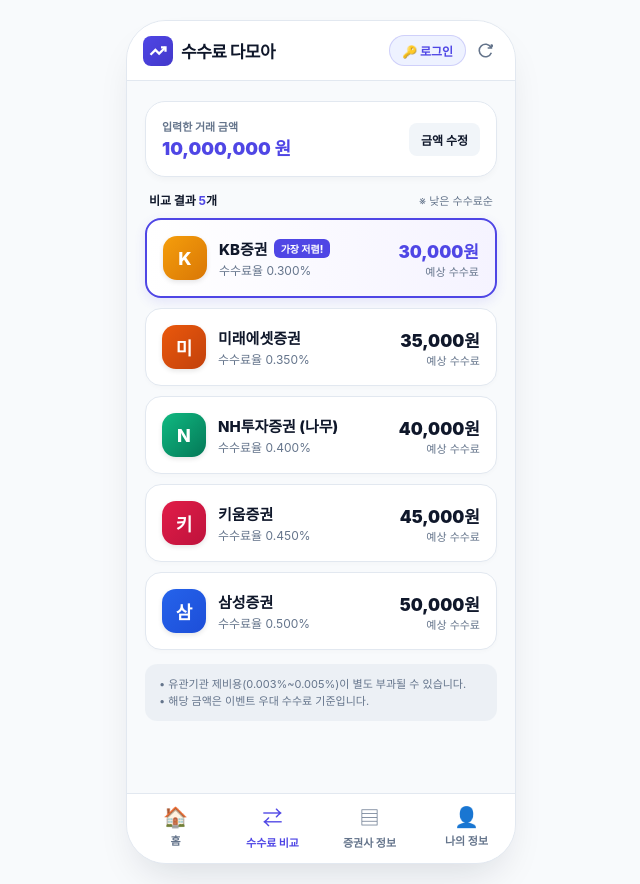
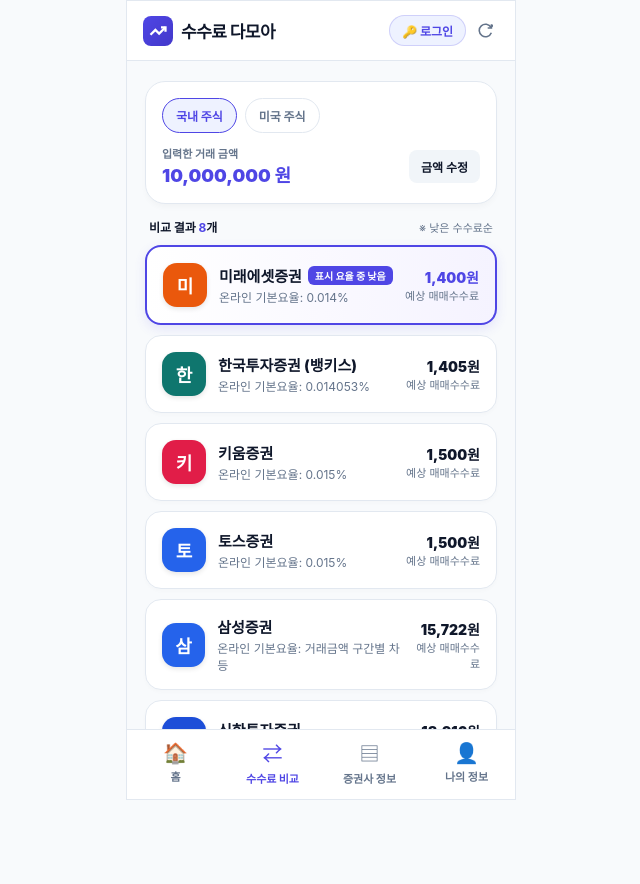
Before and after one commit to unitsice-a/deepscape1, a plain HTML site: page index.html in a window 1280 px wide. Both pictures are taken after a click on the button "수수료 비교하기". Shown: the whole page, without its empty margins (319-959 px from the left). After the commit the page ends 800 px from the top, so only its background shows below. Drawn offline with Linux system fonts and the light colour scheme; a web font is replaced by a local one.

Commit message:
feat: add domestic and US fee comparison and broker search

```diff
--- a/index.html
+++ b/index.html
@@ -28,27 +28,14 @@
     -webkit-tap-highlight-color: transparent;
   }
 
-  body {
-    background-color: #f8fafc;
-    display: flex;
-    justify-content: center;
-    align-items: center;
-    min-height: 100vh;
-    padding: 0;
-  }
-
-  @media (min-width: 640px) {
-    body {
-      padding: 20px 0;
-    }
-  }
+  body { background-color:#f8fafc; display:flex; justify-content:center; align-items:flex-start; min-height:100vh; padding:0; }
 
   /* 모바일 디바이스 프레임 (390px 반응형) */
   .mobile-device {
     width: 100%;
     max-width: 390px;
     height: 100vh;
-    max-height: 844px;
+    max-height: none;
     background-color: #f8fafc;
     border-radius: 0px;
     box-shadow: 0 20px 40px -15px rgba(15, 23, 42, 0.15);
@@ -60,10 +47,7 @@
   }
 
   @media (min-width: 640px) {
-    .mobile-device {
-      border-radius: 40px;
-      height: 844px;
-    }
+    .mobile-device { border-radius:0; height:100vh; max-height:none; box-shadow:none; }
   }
 
   /* 헤더 앱바 (우측 상단 로그인/프로필 버튼 포함) */
@@ -476,9 +460,13 @@
     color: var(--primary);
   }
 
-  .tab-item.active .tab-text {
-    font-weight: 900;
-  }
+  .tab-item.active .tab-text { font-weight:900; }
+  .filter-chips{display:flex;gap:8px;overflow-x:auto;padding:2px 0 12px}
+  .filter-chip{flex:0 0 auto;border:1px solid var(--border-color);background:#fff;color:var(--text-muted);border-radius:999px;padding:8px 13px;font-size:12px;font-weight:800;cursor:pointer}
+  .filter-chip.active{background:var(--primary-light);border-color:var(--primary);color:var(--primary)}
+  .data-note{font-size:10px;color:var(--text-muted);line-height:1.5;margin-top:6px}
+  .rate-pair{display:flex;justify-content:space-between;gap:10px;font-size:12px;padding:8px 0;border-bottom:1px solid var(--border-color)}
+  .rate-pair:last-child{border-bottom:0}
 
   /* 모달 */
   .modal-overlay {
@@ -724,7 +712,7 @@
         <div class="hero-banner">
           <span class="hero-badge">2026년 최신 수수료 우대</span>
           <h1 class="hero-title">주식 투자 시작전,<br>수수료부터 비교하세요</h1>
-          <p class="hero-sub">예상 거래 금액을 입력하면 증권사별 실시간 수수료를 한눈에 확인할 수 있습니다.</p>
+          <p class="hero-sub">거래 금액과 시장을 선택하면 공식 안내에서 확인한 증권사별 기본 수수료를 비교할 수 있습니다.</p>
           <div class="hero-decor">%</div>
         </div>
 
@@ -734,7 +722,11 @@
             거래 금액 입력
           </div>
 
-          <label class="input-label" for="amount-input">매수 / 매도 금액 (원)</label>
+          <label class="input-label" for="market-select">비교할 주식 시장</label>
+          <select id="market-select" class="amount-input" style="padding-right:14px;margin-bottom:14px;" onchange="updateMarketLabel()">
+            <option value="domestic">국내 주식 (KRW)</option><option value="us">미국 주식 (USD)</option>
+          </select>
+          <label class="input-label" id="amount-label" for="amount-input">매수 / 매도 금액 (원)</label>
           <div class="input-wrapper">
             <input type="number" id="amount-input" value="10000000" placeholder="금액 입력" class="amount-input">
             <span class="currency-unit">원</span>
@@ -764,7 +756,8 @@
 
       <!-- 2. ⇄ 수수료 비교 탭 -->
       <section id="tab-compare" class="tab-content">
-        <div class="card" style="padding: 16px; margin-bottom: 14px;">
+        <div class="card" style="padding:16px;margin-bottom:14px;">
+          <div style="display:flex;gap:8px;margin-bottom:12px;"><button class="filter-chip active" id="market-domestic-btn" onclick="setMarket('domestic')">국내 주식</button><button class="filter-chip" id="market-us-btn" onclick="setMarket('us')">미국 주식</button></div>
           <div style="display: flex; justify-content: space-between; align-items: center;">
             <div>
               <span style="font-size: 11px; color: var(--text-muted); font-weight: 700; display: block;">입력한 거래 금액</span>
@@ -791,11 +784,10 @@
 
       <!-- 3. ▤ 증권사 정보 탭 -->
       <section id="tab-info" class="tab-content">
-        <div style="font-size: 16px; font-weight: 800; color: var(--text-main); margin-bottom: 14px; display: flex; justify-content: space-between; align-items: center;">
-          <span>증권사별 주요 혜택</span>
-          <span style="font-size: 11px; color: var(--primary); font-weight: 700;">터치하여 상세 보기</span>
-        </div>
-
+        <div style="font-size:16px;font-weight:800;color:var(--text-main);margin-bottom:8px;">증권사 정보</div>
+        <p style="font-size:12px;color:var(--text-muted);line-height:1.5;margin-bottom:14px;">국내 주요 증권사 8곳의 기본 수수료와 공식 안내를 확인할 수 있습니다. 계좌 종류와 이벤트에 따라 실제 적용 요율은 달라질 수 있습니다.</p>
+        <input id="broker-search" class="login-input" style="margin-bottom:10px;" type="search" placeholder="증권사 이름 검색" oninput="renderInfo()">
+        <div class="filter-chips"><button class="filter-chip active" data-filter="all" onclick="setBrokerFilter('all')">전체</button><button class="filter-chip" data-filter="full" onclick="setBrokerFilter('full')">종합 증권사</button><button class="filter-chip" data-filter="online" onclick="setBrokerFilter('online')">온라인 중심</button></div>
         <div id="info-list"></div>
       </section>
 
@@ -940,8 +932,7 @@
         </div>
 
         <div style="background-color: var(--bg-main); padding: 14px; border-radius: 14px; margin-bottom: 16px;">
-          <span style="font-size: 11px; color: var(--text-muted); font-weight: 700; display: block; margin-bottom: 2px;">수수료율</span>
-          <span id="modal-rate" style="font-size: 18px; font-weight: 900; color: var(--primary);">0.003%</span>
+          <span style="font-size:11px;color:var(--text-muted);font-weight:700;display:block;margin-bottom:2px;">시장별 온라인 수수료 안내</span><span id="modal-rate" style="font-size:15px;font-weight:900;color:var(--primary);">공식 확인 필요</span>
         </div>
 
         <div style="margin-bottom: 16px;">
@@ -954,7 +945,7 @@
           <p id="modal-condition" style="font-size: 12px; color: var(--text-muted); background: #f8fafc; padding: 10px 12px; border-radius: 10px; border: 1px solid var(--border-color);"></p>
         </div>
 
-        <button onclick="applyBroker()" class="btn-primary">혜택받고 계좌 개설하기</button>
+        <a id="modal-source-link" href="#" target="_blank" rel="noopener noreferrer" class="btn-primary" style="text-decoration:none;">공식 수수료 안내 보기</a>
       </div>
     </div>
 
@@ -1045,73 +1036,29 @@
     showToast('로그아웃되었습니다.');
   }
 
-  const brokers = [
-    {
-      id: 'kb',
-      name: 'KB증권',
-      color: 'linear-gradient(135deg, #f59e0b, #d97706)',
-      rate: 0.003,
-      tag: '최저 수수료',
-      benefits: [
-        '신규 고객 평생 수수료 우대 (0.003%)',
-        '해외주식 원화주문 수수료 0원',
-        '주식 쿠폰 3만원 즉시 지급'
-      ],
-      condition: '비대면 최초 신규 계좌 개설 및 이벤트 신청 시'
-    },
-    {
-      id: 'mirae',
-      name: '미래에셋증권',
-      color: 'linear-gradient(135deg, #ea580c, #c2410c)',
-      rate: 0.0035,
-      tag: '인기 증권사',
-      benefits: [
-        '온라인 주식 거래 수수료 평생 우대',
-        '미국 주식 거래 축하금 $30 지급',
-        '실시간 다우존스 뉴스 무료'
-      ],
-      condition: '신규 및 휴면 고객 대상 (이벤트 기간 내)'
-    },
-    {
-      id: 'nh',
-      name: 'NH투자증권 (나무)',
-      color: 'linear-gradient(135deg, #10b981, #047857)',
-      rate: 0.004,
-      tag: '공모주 추천',
-      benefits: [
-        '국내 주식 수수료 우대 혜택',
-        '환전 우대율 최대 100%',
-        '공모주 청약 수수료 면제'
-      ],
-      condition: '나무 전용 앱을 통한 비대면 계좌 개설 고객'
-    },
-    {
-      id: 'kiwoom',
-      name: '키움증권',
-      color: 'linear-gradient(135deg, #e11d48, #be123c)',
-      rate: 0.0045,
-      tag: '점유율 1위',
-      benefits: [
-        '영웅문 앱 이용 시 우대 수수료',
-        '현금 4만원 100% 증정 이벤트',
-        '조건 검색식 무제한 이용'
-      ],
-      condition: '비대면 계좌 개설 이벤트 신청 완료 시'
-    },
-    {
-      id: 'samsung',
-      name: '삼성증권',
-      color: 'linear-gradient(135deg, #2563eb, #1d4ed8)',
-      rate: 0.005,
-      tag: '우수 프리미엄',
-      benefits: [
-        '온라인 거래 우대 수수료율 적용',
-        '해외주식 지원금 $20 지원',
-        '프리미엄 투자 리포트 제공'
-      ],
-      condition: 'mPOP 앱에서 최초 신규 계좌 개설 고객'
-    }
+  const DATA_CHECKED='2026-11-17';
+  // 공식 안내에서 확인한 온라인 대표 요율. 이벤트·계좌·거래채널별 적용 조건은 별도 확인 필요.
+  const brokers=[
+    {id:'kb',name:'KB증권',group:'full',color:'#d97706',domesticRate:null,usRate:null,tag:'종합 증권사',benefits:['국내·미국주식 요율은 계좌별 공식 안내 확인 필요'],condition:'계좌 유형과 이벤트 참여 여부에 따라 달라질 수 있습니다.',source:'https://www.kbsec.com/go.able?linkcd=m06030007'},
+    {id:'mirae',name:'미래에셋증권',group:'full',color:'#ea580c',domesticRate:.00014,usRate:.0025,tag:'종합 증권사',benefits:['국내 다이렉트 온라인 기본요율 0.014%','미국주식 온라인 기본요율 0.25%'],condition:'다이렉트 계좌 기준 기본요율입니다. 이벤트 우대는 신청·기간 조건을 확인하세요.',source:'https://securities.miraeasset.com/hki/hki7000/v05.do?cs_ecis_id=202412029'},
+    {id:'nh',name:'NH투자증권 (나무)',group:'full',color:'#059669',domesticRate:null,usRate:null,tag:'종합 증권사',benefits:['나무 계좌의 국내·미국주식 요율은 공식 안내 확인 필요'],condition:'나무 계좌 유형과 이벤트 조건에 따라 달라질 수 있습니다.',source:'https://www.mynamuh.com/tx/WMDoc.action?viewPage=/tx/customerService/chargeInfo.jsp'},
+    {id:'kiwoom',name:'키움증권',group:'online',color:'#e11d48',domesticRate:.00015,usRate:.0025,tag:'온라인 중심',benefits:['국내주식 온라인 대표요율 0.015%','미국주식 온라인 기본요율 0.25%'],condition:'제휴 안내에서 확인한 대표요율이며 계좌별·이벤트 적용 여부를 확인해야 합니다.',source:'https://www.kiwoom.com/h/customer/fee/VFeeInfoView'},
+    {id:'samsung',name:'삼성증권',group:'full',color:'#2563eb',domesticRate:null,usRate:null,tag:'종합 증권사',benefits:['국내 온라인 수수료는 거래금액 구간별 차등','미국주식 요율은 계좌별 공식 안내 확인 필요'],condition:'국내 온라인 수수료는 금액별 정률·정액 요율 및 최저수수료 조건이 있습니다.',source:'https://www.samsungpop.com/ux/kor/customer/guide/workproductguide/commission.do',samsungTier:true},
+    {id:'korea',name:'한국투자증권 (뱅키스)',group:'full',color:'#0f766e',domesticRate:.000140527,usRate:.0025,tag:'종합 증권사',benefits:['뱅키스 국내주식 온라인 KRX 0.0140527%','미국주식 온라인 기본요율 0.25%'],condition:'뱅키스 온라인 계좌 기준입니다. 영업점 계좌는 다른 요율이 적용될 수 있습니다.',source:'https://securities.koreainvestment.com/main/customer/guide/_static/TF04ae010000.jsp'},
+    {id:'shinhan',name:'신한투자증권',group:'full',color:'#1d4ed8',domesticRate:.001891639,usRate:.0025,tag:'종합 증권사',benefits:['국내주식 모바일 온라인 일반요율 0.1891639%','미국주식 온라인 기본요율 0.25%'],condition:'모바일 온라인 일반요율 기준입니다. 계좌별 우대수수료는 별도 확인이 필요합니다.',source:'https://ir.shinhaninvest.com/siw/customer-center/guide/business_guide_charge_tab1/contents.do'},
+    {id:'toss',name:'토스증권',group:'online',color:'#2563eb',domesticRate:.00015,usRate:.001,tag:'모바일 중심',benefits:['국내주식 KRX 0.015% / NXT 0.014%','미국주식 0.1%, 주문별 체결금액 $10 이하 매매수수료 면제'],condition:'거래세·현지 제비용 및 환전 비용은 별도입니다.',source:'https://p.tossinvest.com/ko/open-api'}
   ];
+  let brokerFilter='all',selectedMarket='domestic';
+  function getRateText(b,m){
+    if(m==='us')return b.usRate==null?'공식 확인 필요':(b.usRate*100).toFixed(4).replace(/0+$/,'').replace(/\.$/,'')+'%';
+    if(b.samsungTier)return '거래금액 구간별 차등';
+    return b.domesticRate==null?'공식 확인 필요':(b.domesticRate*100).toFixed(6).replace(/0+$/,'').replace(/\.$/,'')+'%';
+  }
+  function calculateBrokerFee(b,amount,m){
+    if(m==='us'){if(b.usRate==null)return null;if(b.id==='toss'&&amount<=10)return 0;return Math.round(amount*b.usRate*100)/100;}
+    if(b.samsungTier){if(amount<500000)return amount*.00497216;if(amount<10000000)return amount*.00147216+1500;if(amount<50000000)return amount*.00127216+3000;if(amount<100000000)return amount*.00117216;if(amount<300000000)return amount*.00097216;return amount*.00077216;}
+    return b.domesticRate==null?null:Math.round(amount*b.domesticRate);
+  }
 
   function switchTab(tabId) {
     document.querySelectorAll('.tab-content').forEach(el => el.classList.remove('active'));
@@ -1146,62 +1093,20 @@
     showToast('수수료 비교 결과가 업데이트되었습니다.');
   }
 
-  function renderCompare() {
-    const amount = Number(document.getElementById('amount-input').value) || 10000000;
-    document.getElementById('target-amount-display').textContent = `${amount.toLocaleString()} 원`;
-
-    const sorted = [...brokers].sort((a, b) => (amount * a.rate) - (amount * b.rate));
-    document.getElementById('total-count').textContent = sorted.length;
-
-    const listEl = document.getElementById('compare-list');
-    listEl.innerHTML = sorted.map((broker, index) => {
-      const fee = Math.round(amount * broker.rate);
-      const isBest = index === 0;
-
-      return `
-        <div class="broker-card ${isBest ? 'best' : ''}" onclick="openModal('${broker.id}')">
-          <div class="broker-left">
-            <div class="broker-badge-logo" style="background: ${broker.color};">
-              ${broker.name.charAt(0)}
-            </div>
-            <div>
-              <div class="broker-info-name">
-                ${broker.name}
-                ${isBest ? `<span class="tag-best">가장 저렴!</span>` : ''}
-              </div>
-              <div class="broker-info-rate">수수료율 ${(broker.rate * 100).toFixed(3)}%</div>
-            </div>
-          </div>
-          <div class="broker-right">
-            <div class="price-value ${isBest ? 'best-text' : ''}">${fee.toLocaleString()}원</div>
-            <div class="price-label">예상 수수료</div>
-          </div>
-        </div>
-      `;
-    }).join('');
+  function updateMarketLabel(){selectedMarket=document.getElementById('market-select').value;document.getElementById('amount-label').textContent=selectedMarket==='us'?'매수 / 매도 금액 (USD)':'매수 / 매도 금액 (원)';document.querySelector('.currency-unit').textContent=selectedMarket==='us'?'USD':'원';}
+  function setMarket(m){selectedMarket=m;document.getElementById('market-select').value=m;updateMarketLabel();document.getElementById('market-domestic-btn').classList.toggle('active',m==='domestic');document.getElementById('market-us-btn').classList.toggle('active',m==='us');renderCompare();}
+  function renderCompare(){
+    const amount=Number(document.getElementById('amount-input').value)||(selectedMarket==='us'?1000:10000000),unit=selectedMarket==='us'?'USD':'원';
+    document.getElementById('target-amount-display').textContent=amount.toLocaleString()+' '+unit;
+    const rows=brokers.map(x=>({...x,fee:calculateBrokerFee(x,amount,selectedMarket)})),known=rows.filter(x=>x.fee!==null).sort((x,y)=>x.fee-y.fee),sorted=[...known,...rows.filter(x=>x.fee===null)];
+    document.getElementById('total-count').textContent=sorted.length;
+    document.getElementById('compare-list').innerHTML=sorted.map((x,i)=>{const best=x.fee!==null&&i===0,fee=x.fee===null?'공식 확인 필요':(selectedMarket==='us'?'$'+x.fee.toLocaleString(undefined,{minimumFractionDigits:2,maximumFractionDigits:2}):Math.round(x.fee).toLocaleString()+'원');return `<div class="broker-card ${best?'best':''}" onclick="openModal('${x.id}')"><div class="broker-left"><div class="broker-badge-logo" style="background:${x.color};">${x.name.charAt(0)}</div><div><div class="broker-info-name">${x.name} ${best?'<span class="tag-best">표시 요율 중 낮음</span>':''}</div><div class="broker-info-rate">온라인 기본요율: ${getRateText(x,selectedMarket)}</div></div></div><div class="broker-right"><div class="price-value ${best?'best-text':''}" style="font-size:14px;">${fee}</div><div class="price-label">예상 매매수수료</div></div></div>`;}).join('')+`<p class="data-note">매수 또는 매도 1회 기준 단순 예상치입니다. 국내주식 유관기관 제비용·거래세, 미국주식 SEC fee 및 환전 비용은 포함하지 않았습니다. 계좌·거래 채널·이벤트에 따라 실제 요율은 달라질 수 있습니다.</p>`;
   }
-
-  function renderInfo() {
-    const listEl = document.getElementById('info-list');
-    listEl.innerHTML = brokers.map(broker => `
-      <div class="card" style="cursor: pointer; margin-bottom: 12px;" onclick="openModal('${broker.id}')">
-        <div style="display: flex; justify-content: space-between; align-items: center; margin-bottom: 12px;">
-          <div style="display: flex; align-items: center; gap: 10px;">
-            <div class="broker-badge-logo" style="background: ${broker.color}; width: 36px; height: 36px; font-size: 15px;">
-              ${broker.name.charAt(0)}
-            </div>
-            <div>
-              <div style="font-weight: 800; font-size: 15px; color: var(--text-main);">${broker.name}</div>
-              <div style="font-size: 11px; color: var(--primary); font-weight: 700;">수수료율 ${(broker.rate * 100).toFixed(3)}%</div>
-            </div>
-          </div>
-          <span style="font-size: 11px; background: var(--bg-main); padding: 4px 10px; border-radius: 20px; font-weight: 700; color: var(--text-muted);">${broker.tag}</span>
-        </div>
-        <div style="background: var(--bg-main); padding: 10px 12px; border-radius: 10px; font-size: 12px; color: var(--text-muted); display: flex; flex-direction: column; gap: 4px;">
-          ${broker.benefits.slice(0, 2).map(b => `<div>• ${b}</div>`).join('')}
-        </div>
-      </div>
-    `).join('');
+  function setBrokerFilter(f){brokerFilter=f;document.querySelectorAll('[data-filter]').forEach(x=>x.classList.toggle('active',x.dataset.filter===f));renderInfo();}
+  function renderInfo(){
+    const q=(document.getElementById('broker-search')?.value||'').trim().toLowerCase(),list=document.getElementById('info-list');
+    const filtered=brokers.filter(x=>x.name.toLowerCase().includes(q)&&(brokerFilter==='all'||x.group===brokerFilter));
+    list.innerHTML=filtered.length?filtered.map(x=>`<div class="card" style="cursor:pointer;margin-bottom:12px;" onclick="openModal('${x.id}')"><div style="display:flex;justify-content:space-between;align-items:center;margin-bottom:10px;"><div style="display:flex;align-items:center;gap:10px;"><div class="broker-badge-logo" style="background:${x.color};width:38px;height:38px;font-size:15px;">${x.name.charAt(0)}</div><div><div style="font-weight:800;font-size:14px;color:var(--text-main);">${x.name}</div><div style="font-size:11px;color:var(--text-muted);">${x.group==='online'?'온라인 중심':'종합 증권사'}</div></div></div><span style="font-size:10px;background:var(--bg-main);padding:5px 8px;border-radius:20px;font-weight:800;color:var(--text-muted);">${x.tag}</span></div><div class="rate-pair"><span>국내 주식</span><strong>${getRateText(x,'domestic')}</strong></div><div class="rate-pair"><span>미국 주식</span><strong>${getRateText(x,'us')}</strong></div><div class="data-note">공식 안내 확인일: ${DATA_CHECKED} · 상세 조건 보기</div></div>`).join(''):'<div class="card" style="text-align:center;color:var(--text-muted);font-size:13px;">검색 결과가 없습니다.</div>';
   }
 
   function openModal(id) {
@@ -1214,15 +1119,10 @@
 
     document.getElementById('modal-title').textContent = broker.name;
     document.getElementById('modal-tag').textContent = broker.tag;
-    document.getElementById('modal-rate').textContent = `${(broker.rate * 100).toFixed(3)}%`;
-    document.getElementById('modal-condition').textContent = broker.condition;
-
-    document.getElementById('modal-benefits').innerHTML = broker.benefits.map(b => `
-      <div style="font-size: 12px; color: var(--text-main); background: #f1f5f9; padding: 10px; border-radius: 8px; font-weight: 700;">
-        ✔ ${b}
-      </div>
-    `).join('');
-
+    document.getElementById('modal-rate').textContent='국내 '+getRateText(broker,'domestic')+' / 미국 '+getRateText(broker,'us');
+    document.getElementById('modal-condition').textContent=broker.condition+' · 확인일 '+DATA_CHECKED;
+    document.getElementById('modal-benefits').innerHTML=broker.benefits.map(x=>`<div style="font-size:12px;color:var(--text-main);background:#f1f5f9;padding:10px;border-radius:8px;font-weight:700;">• ${x}</div>`).join('');
+    document.getElementById('modal-source-link').href=broker.source;
     document.getElementById('modal').classList.add('active');
   }
 
```
